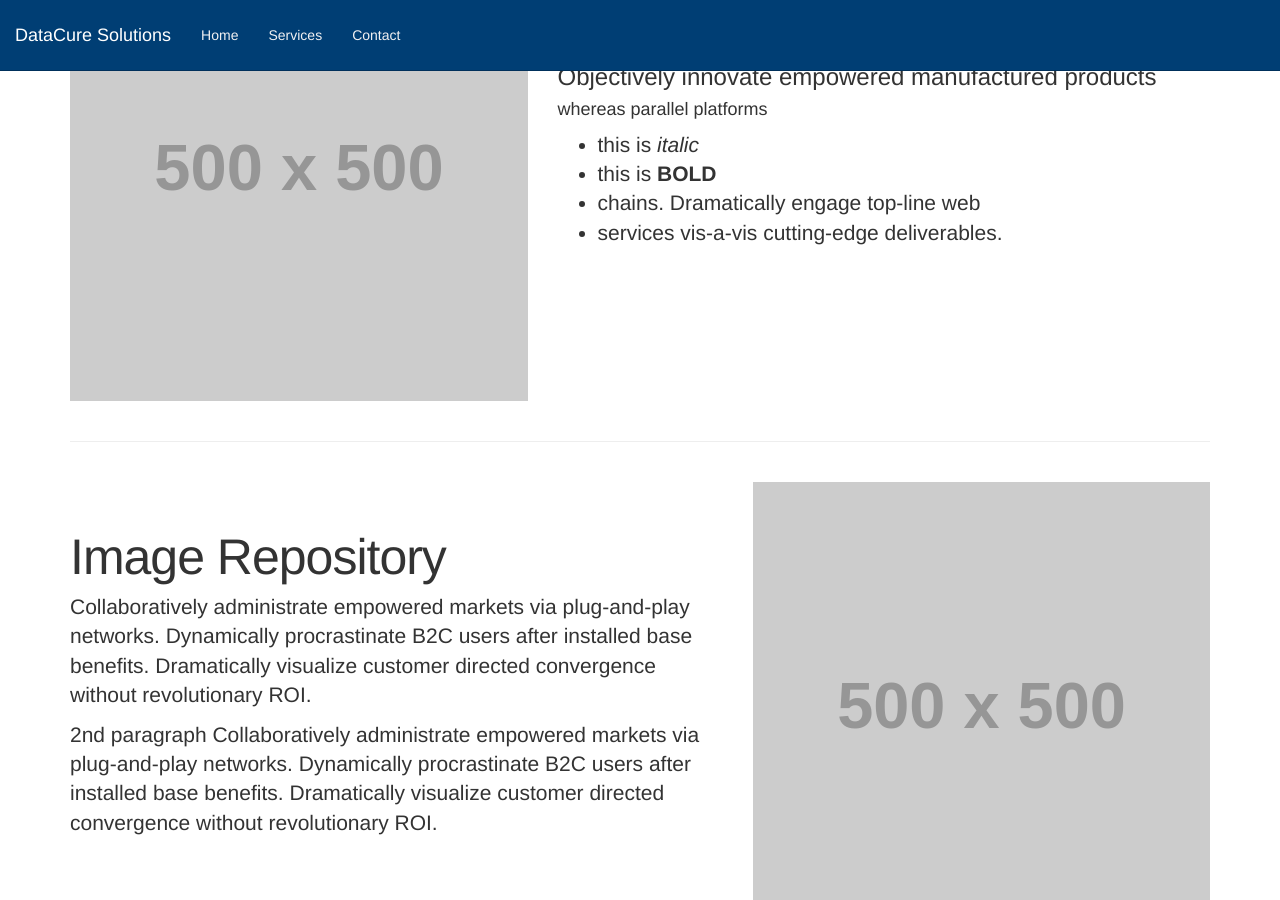
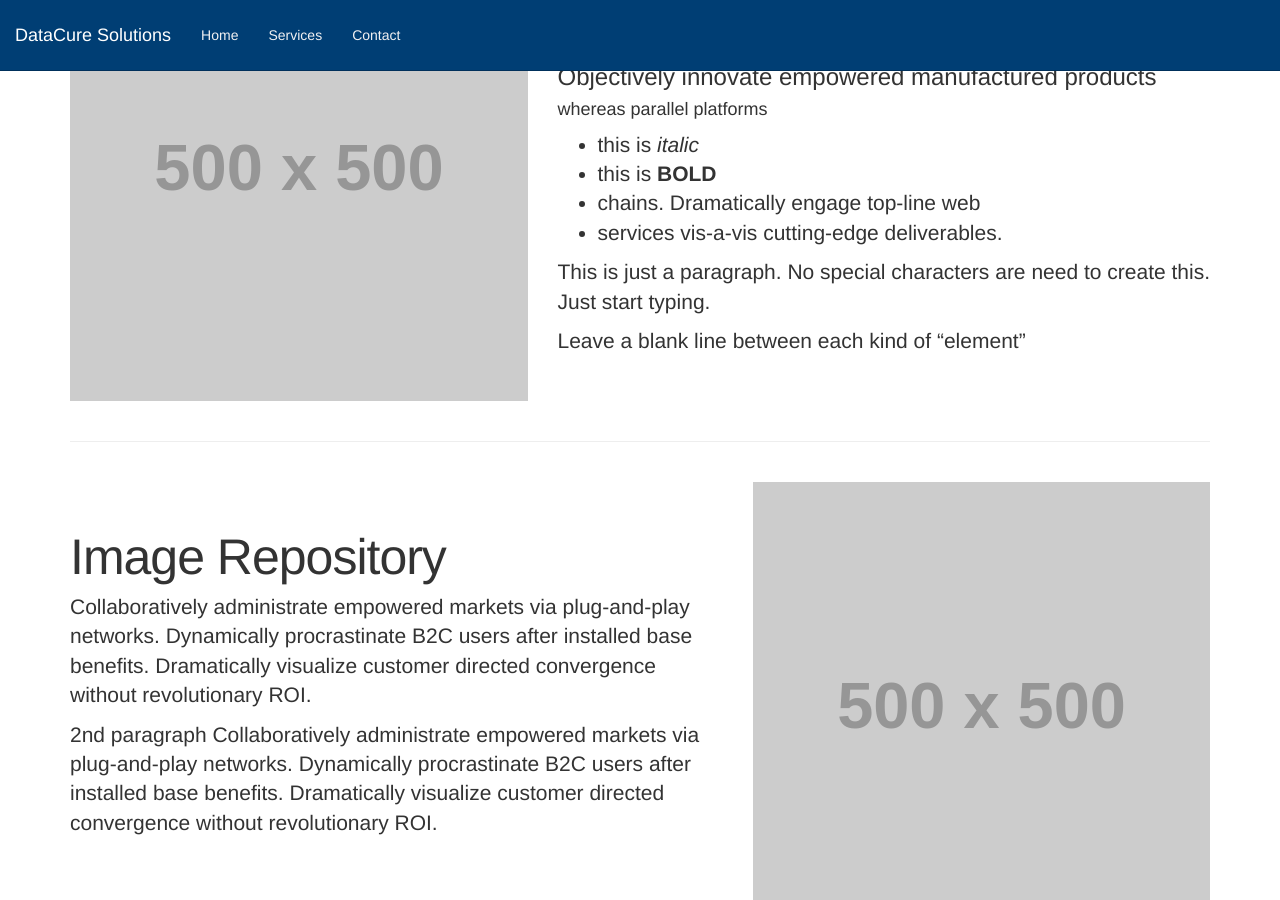
Before and after one commit to datacuresolutions/datacuresolutions.github.io, a Jekyll site: the page built from index.html, in a window 1280 px wide and 900 px high, scrolled down 1543 px. Built offline with Jekyll 4.4.1, drawn with Linux system fonts in a browser that asks for light colours; nearby versions of some CDN libraries; library files that are not in the unit come from our copies.

Commit message:
Update service_2_detail.md

```diff
--- a/_includes/content/service_2_detail.md
+++ b/_includes/content/service_2_detail.md
@@ -6,3 +6,7 @@
 * this is **BOLD**
 * chains. Dramatically engage top-line web
 * services vis-a-vis cutting-edge deliverables.
+
+This is just a paragraph. No special characters are need to create this. Just start typing.
+
+Leave a blank line between each kind of "element"
```
